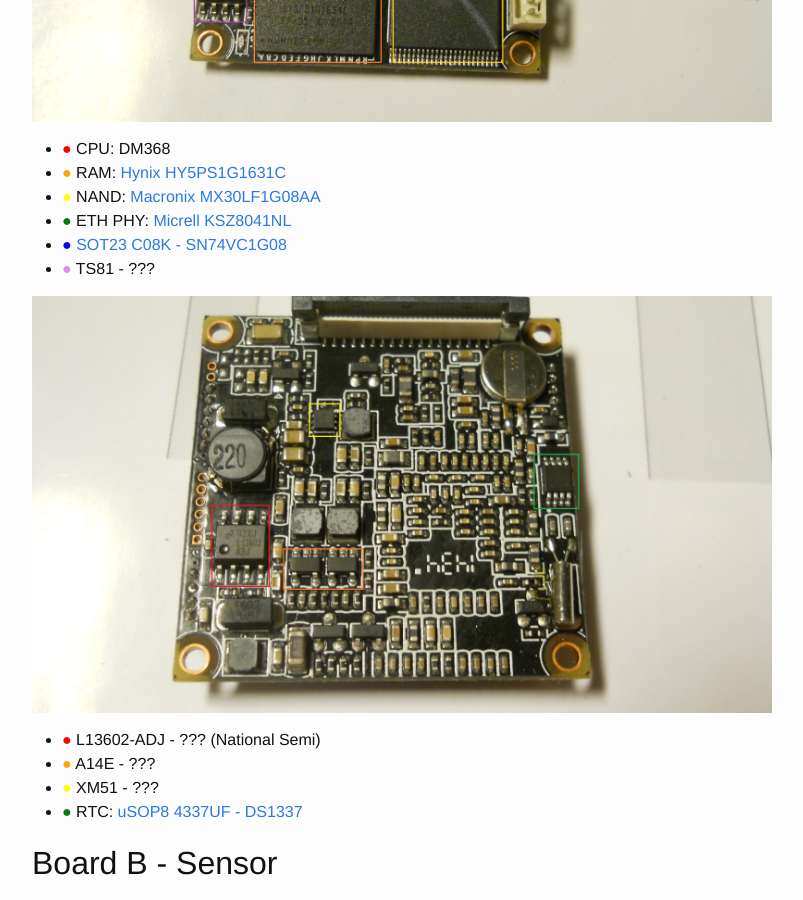
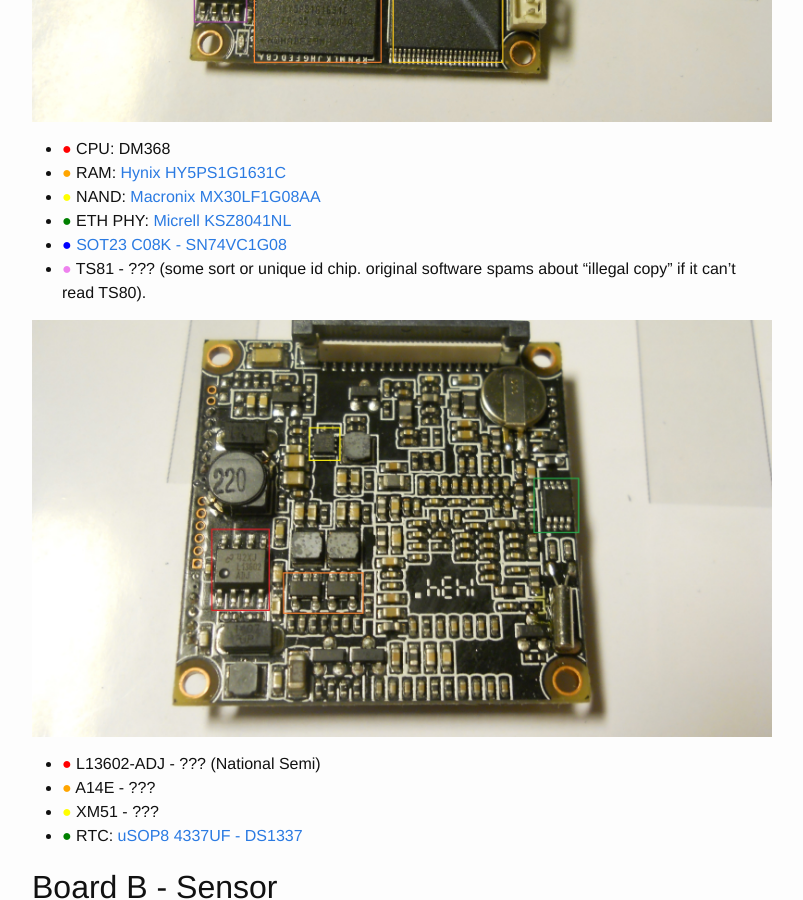
Before and after one commit to CamWRT/camwrt.github.io, a Jekyll site: the page built from _posts/2014-12-10-hw-overview.md, in a window 1280 px wide and 900 px high, scrolled down 596 px. Shown: the whole window, without its empty margins (238-1041 px from the left). Built offline with Jekyll 4.4.1, drawn with Linux system fonts in a browser that asks for light colours.

Commit message:
hw: add TS81 notes

```diff
--- a/_posts/2014-12-10-hw-overview.md
+++ b/_posts/2014-12-10-hw-overview.md
@@ -18,7 +18,7 @@ Board A - CPU
 * <span style="color:yellow">&#x25cf;</span> NAND: [Macronix MX30LF1G08AA](http://www.macronix.com/en-us/Product/Pages/ProductDetail.aspx?PartNo=MX30LF1G08AA)
 * <span style="color:green">&#x25cf;</span> ETH PHY: [Micrell KSZ8041NL](http://www.micrel.com/_PDF/Ethernet/datasheets/ksz8041nl.pdf)
 * <span style="color:blue">&#x25cf;</span> [SOT23 C08K - SN74VC1G08](http://www.ti.com/lit/ds/symlink/sn74lvc1g08.pdf)
-* <span style="color:violet">&#x25cf;</span> TS81 - ???
+* <span style="color:violet">&#x25cf;</span> TS81 - ??? (some sort or unique id chip. original software spams about "illegal copy" if it can't read TS80).
 
 
 ![board A botton](/files/hw-overview/brd_a_bottom.jpg)
```
